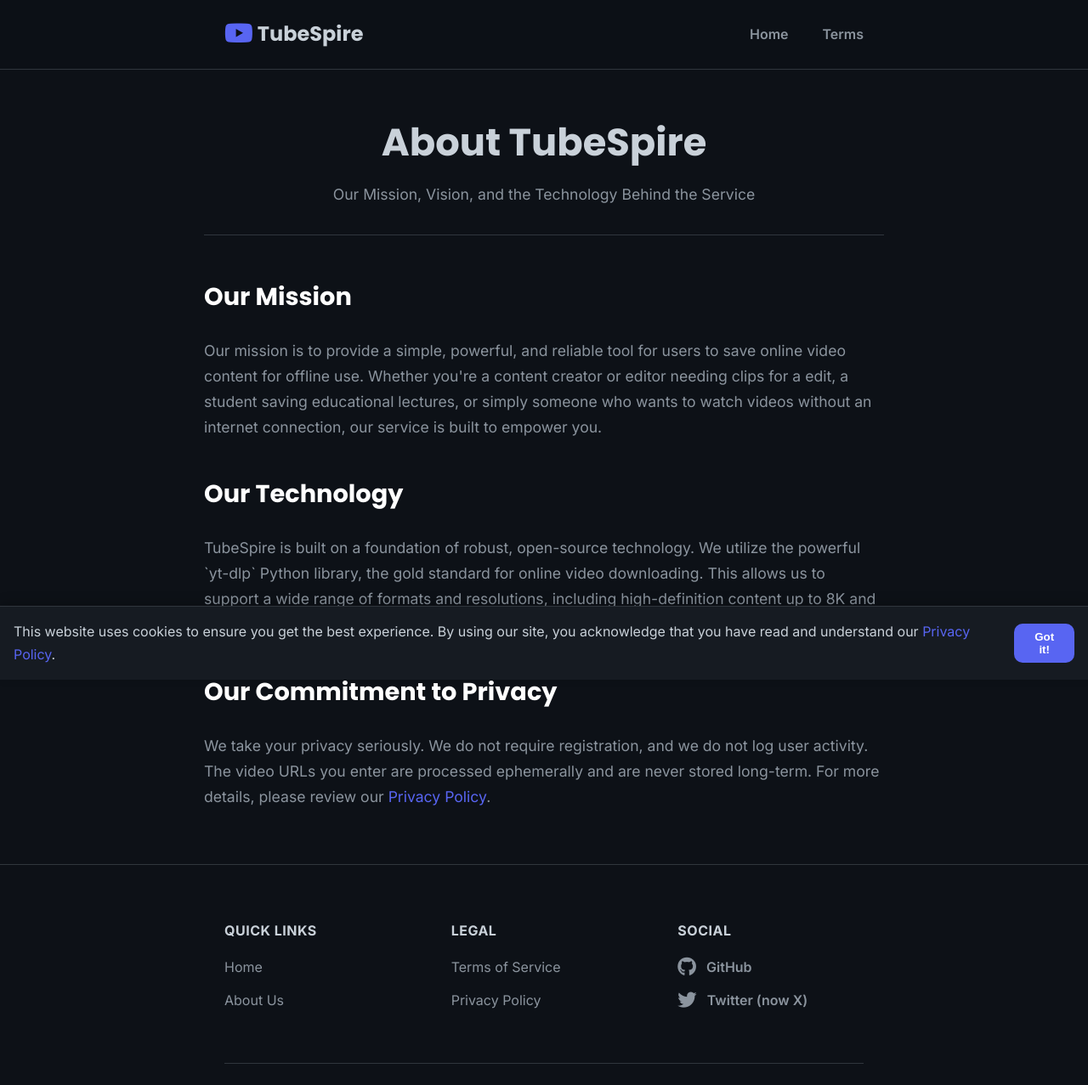
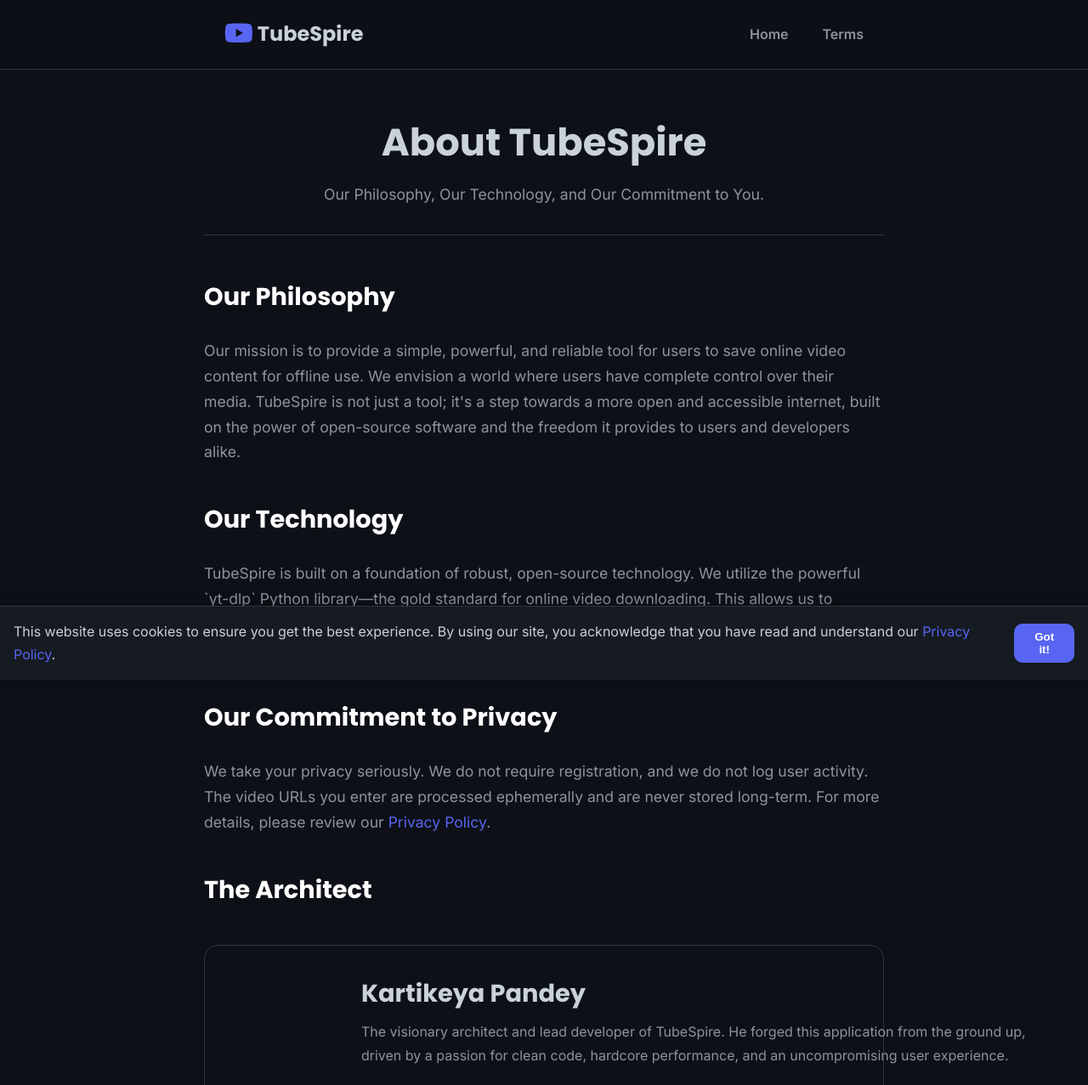
Before and after one commit to KartikeyaPandey313/TubeSpirev1.1, a Flask app: page /about in a window 1280 px wide. Shown: the top 1277 px of the page at 85% size. Run offline with Flask 2, Linux system fonts and the light colour scheme.

Commit message:
redesigned

```diff
--- a/static/style.css
+++ b/static/style.css
@@ -845,3 +845,54 @@
         display: none;
     }
 }
+
+/* --- 10. Creator Profile Section --- */
+/* Styles for the new author section on the about page */
+.creator-profile-card {
+    background-color: var(--bg-dark);
+    border: 1px solid var(--border-color);
+    border-radius: var(--radius-lg);
+    padding: 2rem;
+    display: flex;
+    align-items: center;
+    gap: 2rem;
+    margin-top: 2rem;
+}
+
+.creator-avatar img {
+    width: 120px;
+    height: 120px;
+    border-radius: 50%;
+    border: 3px solid var(--surface);
+    box-shadow: 0 0 15px rgba(0, 0, 0, 0.5);
+}
+
+.creator-info h3 {
+    font-family: var(--font-family-heading);
+    font-size: 1.8rem;
+    color: var(--text-primary);
+    margin-bottom: 0.5rem;
+}
+
+.creator-info .creator-bio {
+    font-size: 1rem;
+    color: var(--text-secondary);
+    margin-bottom: 1.5rem;
+}
+
+.creator-info .creator-links {
+    display: flex;
+    gap: 0.5rem;
+}
+
+/* Responsive adjustments for the creator profile */
+@media (max-width: 600px) {
+    .creator-profile-card {
+        flex-direction: column;
+        text-align: center;
+    }
+
+    .creator-info .creator-links {
+        justify-content: center;
+    }
+}
--- a/templates/about.html
+++ b/templates/about.html
@@ -3,25 +3,27 @@
 <main class="container legal-page">
   <header class="legal-header">
     <h1>About TubeSpire</h1>
-    <p>Our Mission, Vision, and the Technology Behind the Service</p>
+    <p>Our Philosophy, Our Technology, and Our Commitment to You.</p>
   </header>
 
   <section class="legal-content">
-    <h2>Our Mission</h2>
+    <h2>Our Philosophy</h2>
     <p>
       Our mission is to provide a simple, powerful, and reliable tool for users
-      to save online video content for offline use. Whether you're a content
-      creator or editor needing clips for a edit, a student saving educational
-      lectures, or simply someone who wants to watch videos without an internet
-      connection, our service is built to empower you.
+      to save online video content for offline use. We envision a world where
+      users have complete control over their media. TubeSpire is not just a
+      tool; it's a step towards a more open and accessible internet, built on
+      the power of open-source software and the freedom it provides to users and
+      developers alike.
     </p>
 
     <h2>Our Technology</h2>
     <p>
       TubeSpire is built on a foundation of robust, open-source technology. We
-      utilize the powerful `yt-dlp` Python library, the gold standard for online
+      utilize the powerful `yt-dlp` Python library—the gold standard for online
       video downloading. This allows us to support a wide range of formats and
-      resolutions, including high-definition content up to 8K and beyond.
+      resolutions, including high-definition content up to 8K and beyond,
+      ensuring what you see online is what you get on your device.
     </p>
 
     <h2>Our Commitment to Privacy</h2>
@@ -31,6 +33,46 @@
       and are never stored long-term. For more details, please review our
       <a href="{{ url_for('privacy') }}">Privacy Policy</a>.
     </p>
+
+    <h2>The Architect</h2>
+    <div class="creator-profile-card">
+      <div class="creator-avatar">
+        <img
+          src="extras/profile_picture.png"
+          alt="Kartikeya Pandey's Avatar"
+        />
+      </div>
+      <div class="creator-info">
+        <h3>Kartikeya Pandey</h3>
+        <p class="creator-bio">
+          The visionary architect and lead developer of TubeSpire. He forged
+          this application from the ground up, driven by a passion for clean
+          code, hardcore performance, and an uncompromising user experience.
+        </p>
+        <div class="creator-links">
+          <a
+            href="mailto:pandeykartikeya313@gmail.com"
+            aria-label="Email Kartikeya Pandey"
+          >
+            <img
+              src="https://img.shields.io/badge/Email-D14836?style=for-the-badge&logo=gmail&logoColor=white&labelColor=0d1117"
+              alt="Email"
+            />
+          </a>
+          <a
+            href="https://github.com/KartikeyaPandey313"
+            target="_blank"
+            rel="noopener noreferrer"
+            aria-label="Kartikeya Pandey's GitHub Profile"
+          >
+            <img
+              src="https://img.shields.io/badge/GitHub-100000?style=for-the-badge&logo=github&logoColor=white&labelColor=0d1117"
+              alt="GitHub"
+            />
+          </a>
+        </div>
+      </div>
+    </div>
   </section>
 </main>
 {% endblock %}
```
